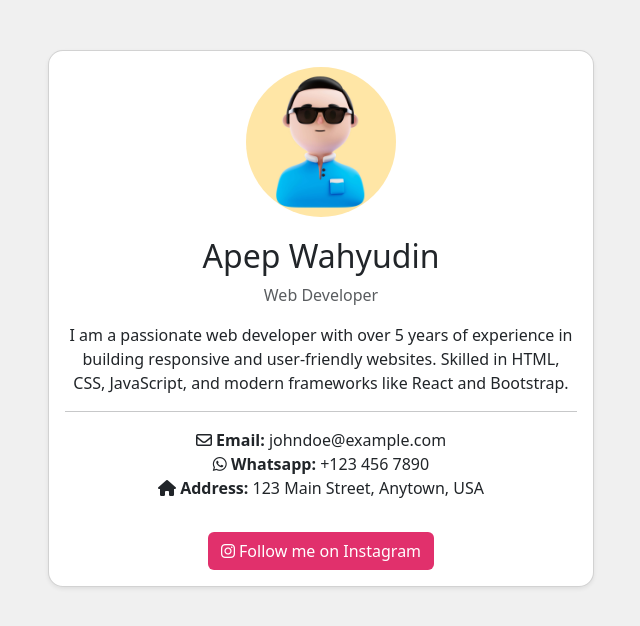
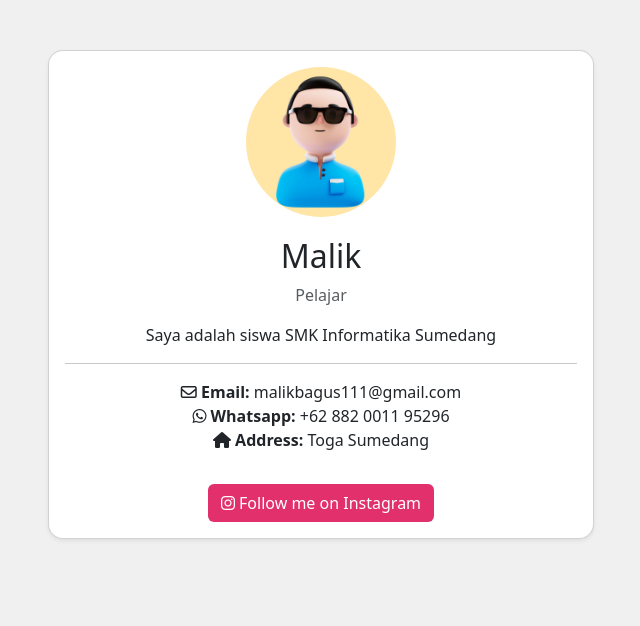
Before and after one commit to BagusWe5/pcc_malik_XR2, a plain HTML site: page index.html in a window 1280 px wide. Shown: the whole page, without its empty margins (319-959 px from the left). Drawn offline with nearby package versions, Linux system fonts and the light colour scheme.

Commit message:
Update index.html

```diff
--- a/index.html
+++ b/index.html
@@ -15,15 +15,14 @@
                 <div class="card shadow-sm">
                     <div class="card-body text-center">
                         <img src="avatar.jpg" alt="Profile Image" class="profile-img">
-                        <h2>Apep Wahyudin</h2>
-                        <p class="text-muted">Web Developer</p>
-                        <p>I am a passionate web developer with over 5 years of experience in building responsive and user-friendly websites. Skilled in HTML, CSS, JavaScript, and modern frameworks like React and Bootstrap.
-                        </p>
+                        <h2>Malik</h2>
+                        <p class="text-muted">Pelajar</p>
+                        <p> Saya adalah siswa SMK Informatika Sumedang
                         <hr>
                         <ul class="list-unstyled">
-                            <li><i class="fa-regular fa-envelope"></i> <strong>Email:</strong> johndoe@example.com</li>
-                            <li><i class="fa-brands fa-whatsapp"></i> <strong>Whatsapp:</strong> +123 456 7890</li>
-                            <li><i class="fa-solid fa-house"></i> <strong>Address:</strong> 123 Main Street, Anytown, USA</li>
+                            <li><i class="fa-regular fa-envelope"></i> <strong>Email:</strong> malikbagus111@gmail.com</li>
+                            <li><i class="fa-brands fa-whatsapp"></i> <strong>Whatsapp:</strong> +62 882 0011 95296</li>
+                            <li><i class="fa-solid fa-house"></i> <strong>Address:</strong> Toga Sumedang</li>
                         </ul>
                         <a href="https://www.instagram.com/sebuahsemangat" target="_blank" class="btn btn-instagram mt-3">
                             <i class="fab fa-instagram"></i> Follow me on Instagram
```
